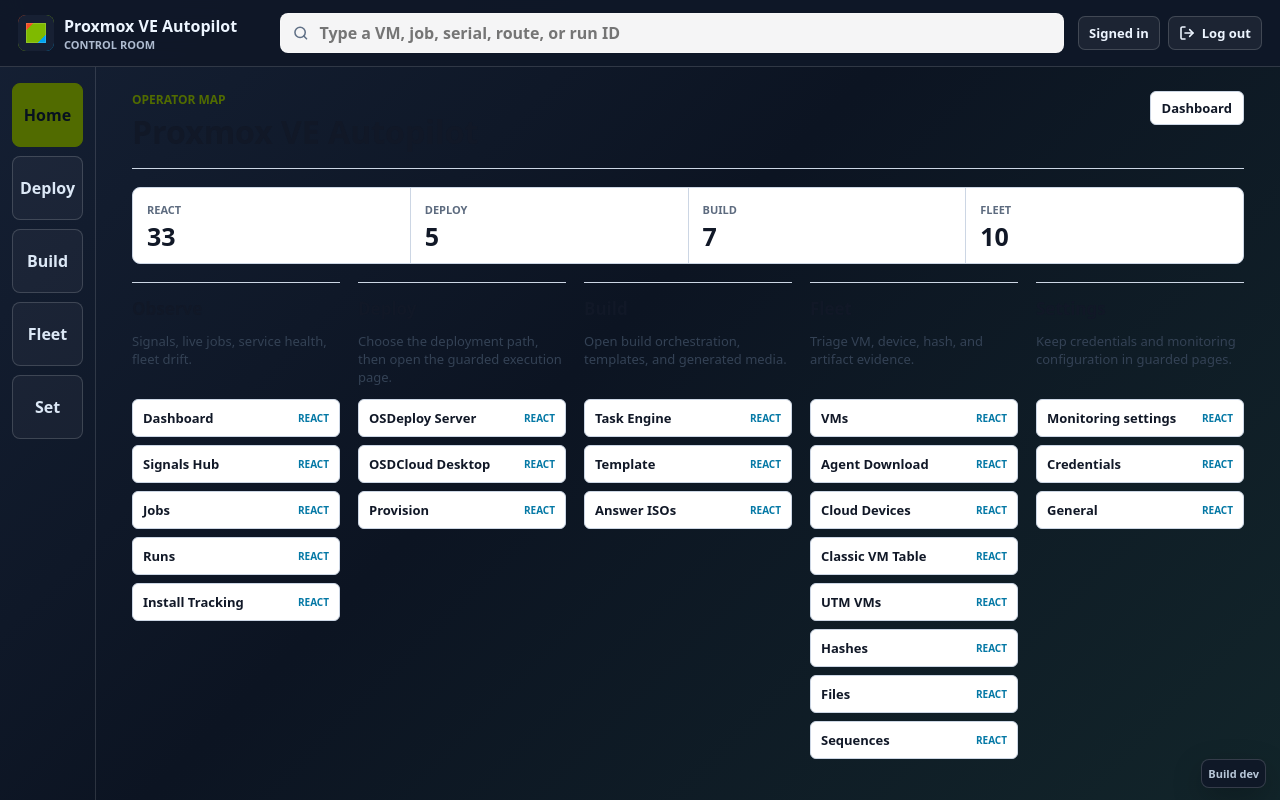
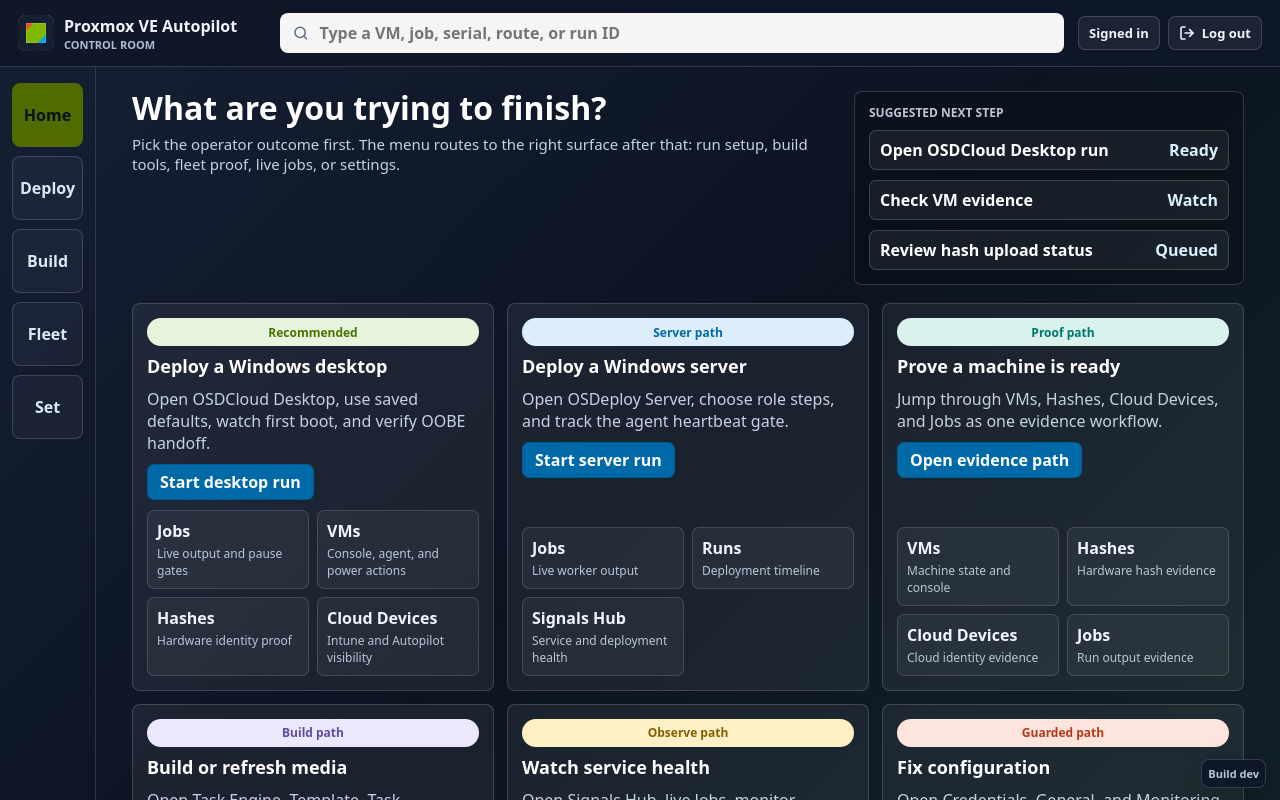
Before and after one commit to adamgell/ProxmoxVEAutopilot, a React (Vite) app in the folder autopilot-proxmox/frontend/: page / in a window 1280 px wide. Shown: the top 800 px of the page. Built offline with nearby package versions, Linux system fonts and the light colour scheme.

Commit message:
Build outcome-map control room

```diff
--- a/autopilot-proxmox/frontend/src/pages/ShellIndexPage.tsx
+++ b/autopilot-proxmox/frontend/src/pages/ShellIndexPage.tsx
@@ -1,75 +1,28 @@
-import type { AppBootstrap, OperatorFlow, OperatorFlowStep } from "../contracts";
+import type { AppBootstrap } from "../contracts";
 import { OperatorShell } from "../components/Shell";
-import { Panel } from "../components/ui";
-import { migratedRoutes, operatorFlows, operatorNavGroups } from "../routes";
-
-function routeCount(label: string): string {
-  const group = operatorNavGroups.find((item) => item.label === label);
-  if (!group) {
-    return "0";
-  }
-  return String(group.items.length);
-}
-
-function stepClass(step: OperatorFlowStep): string {
-  return step.state === "React" ? "flow-step" : "flow-step flow-step--legacy";
-}
-
-function FlowCard({ flow }: { readonly flow: OperatorFlow }) {
-  return (
-    <Panel title={flow.label}>
-      <div className="flow-card">
-        <p>{flow.summary}</p>
-        <ol>
-          {flow.steps.map((step) => (
-            <li key={`${flow.id}-${step.href}-${step.label}`}>
-              <a className={stepClass(step)} href={step.href}>
-                <span>{step.label}</span>
-                <small>{step.state}</small>
-              </a>
-            </li>
-          ))}
-        </ol>
-      </div>
-    </Panel>
-  );
-}
+import { OutcomeCardGrid, QuickRouteLane } from "../components/OutcomeNavigation";
+import { operatorOutcomes, operatorQuickRoutes } from "../routes";
 
 export function ShellIndexPage({ bootstrap }: { readonly bootstrap: AppBootstrap }) {
   return (
     <OperatorShell bootstrap={bootstrap} path="/react-shell">
-      <section className="page-head" aria-labelledby="shell-title">
+      <section className="control-room-hero" aria-labelledby="control-room-title">
         <div>
-          <p>Operator map</p>
-          <h1 id="shell-title">Proxmox VE Autopilot</h1>
+          <h1 id="control-room-title">What are you trying to finish?</h1>
+          <p>
+            Pick the operator outcome first. The menu routes to the right surface after that:
+            run setup, build tools, fleet proof, live jobs, or settings.
+          </p>
         </div>
-        <a className="action-link" href="/react/dashboard">Dashboard</a>
+        <aside className="suggested-next" aria-label="Suggested next step">
+          <h2>Suggested next step</h2>
+          <a href="/react/cloudosd"><span>Open OSDCloud Desktop run</span><strong>Ready</strong></a>
+          <a href="/react/vms"><span>Check VM evidence</span><strong>Watch</strong></a>
+          <a href="/react/hashes"><span>Review hash upload status</span><strong>Queued</strong></a>
+        </aside>
       </section>
-
-      <section className="metric-strip metric-strip--workspace" aria-label="Operator map totals">
-        <div>
-          <span>React</span>
-          <strong>{String(migratedRoutes.length)}</strong>
-        </div>
-        <div>
-          <span>Deploy</span>
-          <strong>{routeCount("Deploy")}</strong>
-        </div>
-        <div>
-          <span>Build</span>
-          <strong>{routeCount("Build")}</strong>
-        </div>
-        <div>
-          <span>Fleet</span>
-          <strong>{routeCount("Fleet")}</strong>
-        </div>
-      </section>
-
-      <section className="flow-board" aria-label="Operator flows">
-        {operatorFlows.map((flow) => (
-          <FlowCard key={flow.id} flow={flow} />
-        ))}
-      </section>
+      <OutcomeCardGrid outcomes={operatorOutcomes} />
+      <QuickRouteLane quickRoutes={operatorQuickRoutes} />
     </OperatorShell>
   );
 }
--- a/autopilot-proxmox/frontend/src/styles.css
+++ b/autopilot-proxmox/frontend/src/styles.css
@@ -314,6 +314,200 @@
   }
 }
 
+.control-room-hero {
+  display: grid;
+  grid-template-columns: minmax(0, 1fr) 390px;
+  gap: 18px;
+  align-items: start;
+  margin-bottom: 18px;
+}
+
+.control-room-hero h1 {
+  max-width: 780px;
+  color: #ffffff;
+  font-size: 32px;
+  line-height: 1.08;
+}
+
+.control-room-hero p {
+  max-width: 860px;
+  margin-top: 8px;
+  color: #c5d2e2;
+  font-size: 15px;
+}
+
+.suggested-next {
+  display: grid;
+  gap: 10px;
+  padding: 14px;
+  border: 1px solid rgba(255, 255, 255, 0.16);
+  border-radius: 8px;
+  background: rgba(0, 0, 0, 0.2);
+}
+
+.suggested-next h2 {
+  margin: 0;
+  color: #b8c7d8;
+  font-size: 12px;
+  font-weight: 900;
+  text-transform: uppercase;
+}
+
+.suggested-next a {
+  display: flex;
+  justify-content: space-between;
+  gap: 10px;
+  align-items: center;
+  min-height: 38px;
+  padding: 8px 10px;
+  border: 1px solid rgba(255, 255, 255, 0.18);
+  border-radius: 7px;
+  color: #ffffff;
+  background: rgba(255, 255, 255, 0.06);
+  font-weight: 900;
+  text-decoration: none;
+}
+
+.suggested-next strong {
+  color: #d9f2ff;
+}
+
+.outcome-card-grid {
+  display: grid;
+  grid-template-columns: repeat(3, minmax(0, 1fr));
+  gap: 13px;
+}
+
+.outcome-card {
+  display: grid;
+  grid-template-rows: auto auto auto auto 1fr;
+  gap: 10px;
+  min-height: 238px;
+  padding: 14px;
+  border: 1px solid rgba(255, 255, 255, 0.16);
+  border-radius: 8px;
+  color: #edf5ff;
+  background: rgba(255, 255, 255, 0.06);
+}
+
+.outcome-card h2 {
+  margin: 0;
+  color: #ffffff;
+  font-size: 18px;
+}
+
+.outcome-card p {
+  margin: 0;
+  color: #c5d2e2;
+}
+
+.outcome-pill {
+  display: inline-flex;
+  align-items: center;
+  justify-content: center;
+  min-height: 28px;
+  padding: 0 10px;
+  border-radius: 999px;
+  color: #07111f;
+  font-size: 12px;
+  font-weight: 900;
+}
+
+.outcome-pill--good { background: #e7f4dc; color: #477400; }
+.outcome-pill--blue { background: #dceefb; color: #0069a8; }
+.outcome-pill--teal { background: #d9f2ee; color: #00756f; }
+.outcome-pill--purple { background: #ece8fb; color: #5f4ba3; }
+.outcome-pill--warn { background: #fff1c5; color: #855f00; }
+.outcome-pill--bad { background: #fde4dc; color: #b33a18; }
+
+.outcome-card__primary {
+  justify-self: start;
+  display: inline-flex;
+  align-items: center;
+  min-height: 36px;
+  padding: 0 12px;
+  border: 1px solid #005d91;
+  border-radius: 7px;
+  color: #ffffff;
+  background: #0069a8;
+  font-weight: 900;
+  text-decoration: none;
+}
+
+.outcome-card__routes {
+  display: grid;
+  grid-template-columns: repeat(2, minmax(0, 1fr));
+  gap: 8px;
+  align-self: end;
+}
+
+.outcome-card__routes a {
+  min-height: 54px;
+  padding: 9px;
+  border: 1px solid rgba(255, 255, 255, 0.14);
+  border-radius: 7px;
+  color: #edf5ff;
+  background: rgba(255, 255, 255, 0.05);
+  text-decoration: none;
+}
+
+.outcome-card__routes strong,
+.outcome-card__routes span {
+  display: block;
+}
+
+.outcome-card__routes span {
+  margin-top: 3px;
+  color: #b8c7d8;
+  font-size: 12px;
+}
+
+.quick-route-lane {
+  display: grid;
+  grid-template-columns: repeat(4, minmax(0, 1fr));
+  gap: 10px;
+  margin-top: 18px;
+}
+
+.quick-route-lane a {
+  min-height: 72px;
+  padding: 12px;
+  border: 1px solid rgba(255, 255, 255, 0.15);
+  border-radius: 8px;
+  color: #edf5ff;
+  background: rgba(255, 255, 255, 0.05);
+  text-decoration: none;
+}
+
+.quick-route-lane strong,
+.quick-route-lane span {
+  display: block;
+}
+
+.quick-route-lane span {
+  margin-top: 4px;
+  color: #b8c7d8;
+  font-size: 12px;
+}
+
+@media (max-width: 1180px) {
+  .control-room-hero,
+  .outcome-card-grid,
+  .quick-route-lane {
+    grid-template-columns: 1fr;
+  }
+}
+
+@media (max-width: 700px) {
+  .control-room-hero h1 {
+    font-size: 28px;
+  }
+
+  .outcome-card__routes {
+    grid-template-columns: 1fr;
+  }
+}
+
 .sr-only {
   position: absolute;
   width: 1px;
```
Also changed, not shown: 1 other file (tests, documents, lock files or other folders).
